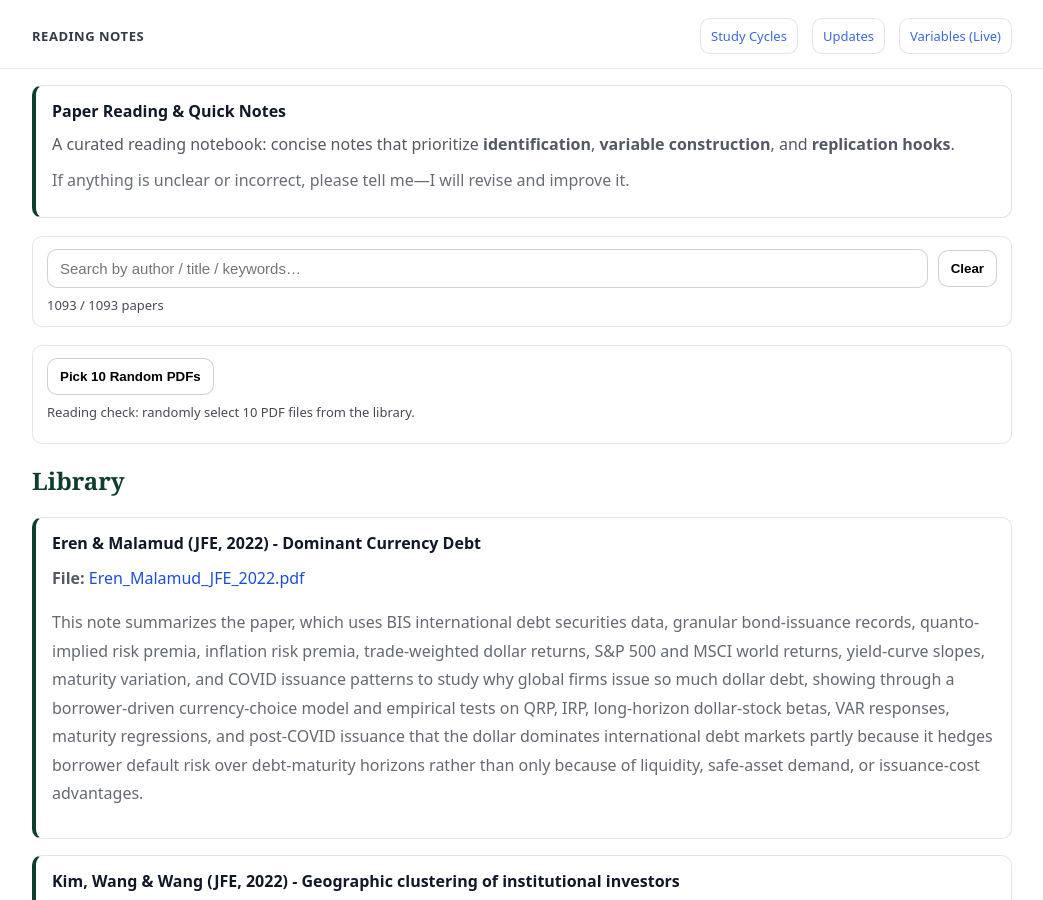
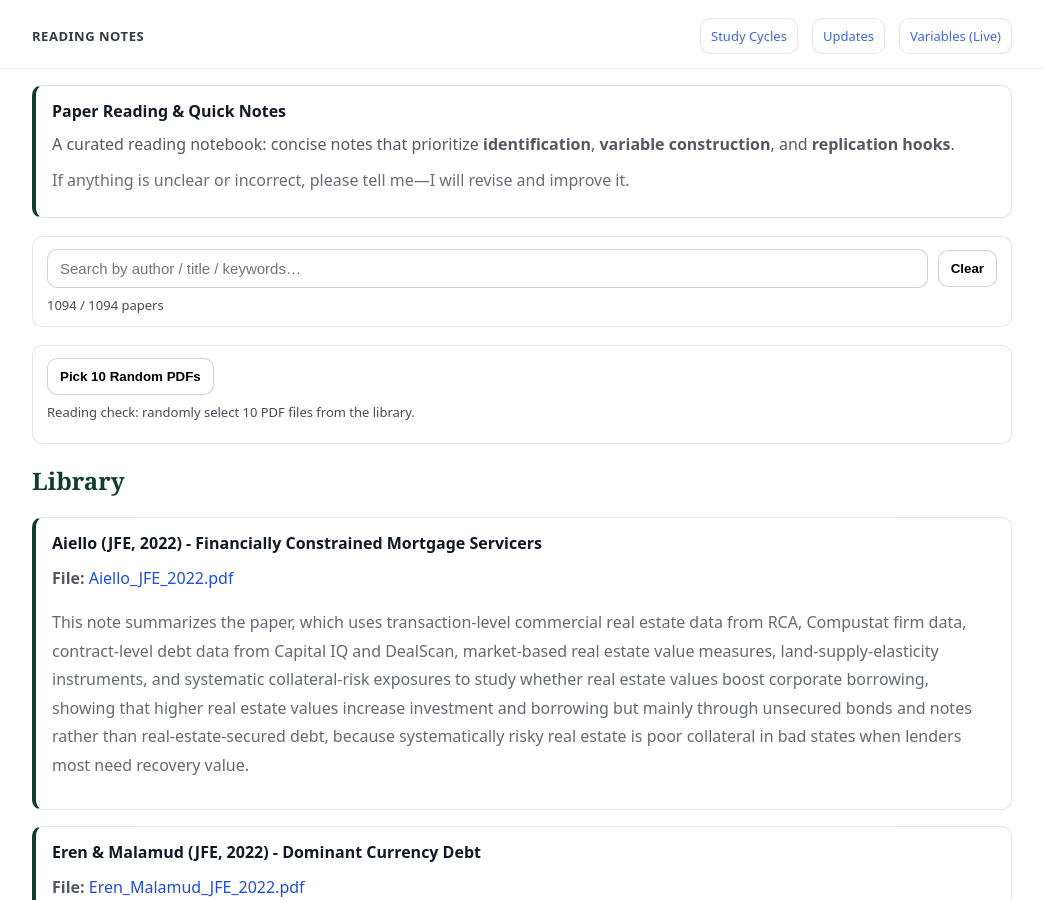
Before and after one commit to yaxinzn/study-archive, a Jekyll site: the page built from reading/index.md, in a window 1280 px wide and 900 px high. Shown: the whole window, without its empty margins (118-1161 px from the left). Built offline with Jekyll 4.4.1, drawn with Linux system fonts in a browser that asks for light colours.

Commit message:
Reading: add/update Aiello_JFE_2022.pdf

```diff
--- a/_data/reading.yml
+++ b/_data/reading.yml
@@ -1,3 +1,7 @@
+- title: "Aiello (JFE, 2022) - Financially Constrained Mortgage Servicers"
+  file: "Aiello_JFE_2022.pdf"
+  desc: "This note summarizes the paper, which uses transaction-level commercial real estate data from RCA, Compustat firm data, contract-level debt data from Capital IQ and DealScan, market-based real estate value measures, land-supply-elasticity instruments, and systematic collateral-risk exposures to study whether real estate values boost corporate borrowing, showing that higher real estate values increase investment and borrowing but mainly through unsecured bonds and notes rather than real-estate-secured debt, because systematically risky real estate is poor collateral in bad states when lenders most need recovery value."
+
 - title: "Eren & Malamud (JFE, 2022) - Dominant Currency Debt"
   file: "Eren_Malamud_JFE_2022.pdf"
   desc: "This note summarizes the paper, which uses BIS international debt securities data, granular bond-issuance records, quanto-implied risk premia, inflation risk premia, trade-weighted dollar returns, S&P 500 and MSCI world returns, yield-curve slopes, maturity variation, and COVID issuance patterns to study why global firms issue so much dollar debt, showing through a borrower-driven currency-choice model and empirical tests on QRP, IRP, long-horizon dollar-stock betas, VAR responses, maturity regressions, and post-COVID issuance that the dollar dominates international debt markets partly because it hedges borrower default risk over debt-maturity horizons rather than only because of liquidity, safe-asset demand, or issuance-cost advantages."
```
Also changed, not shown: 1 other file.
